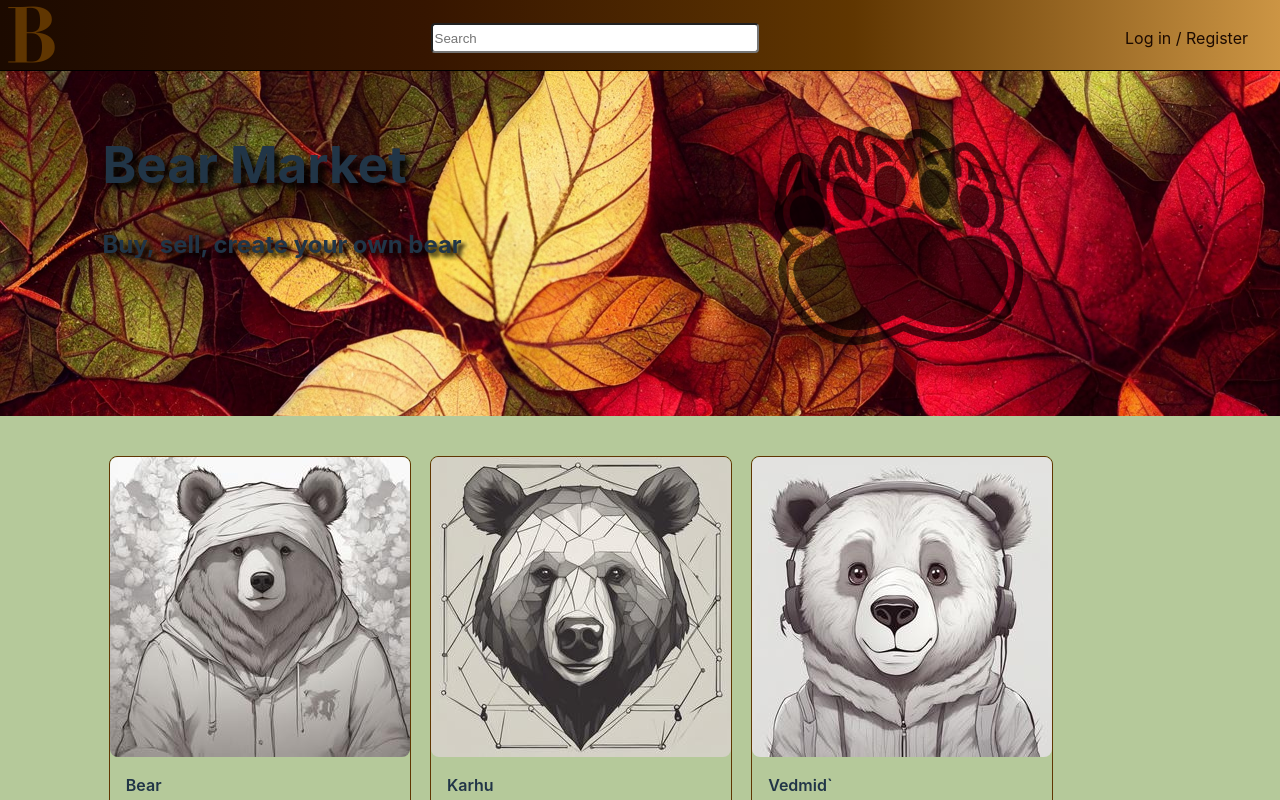
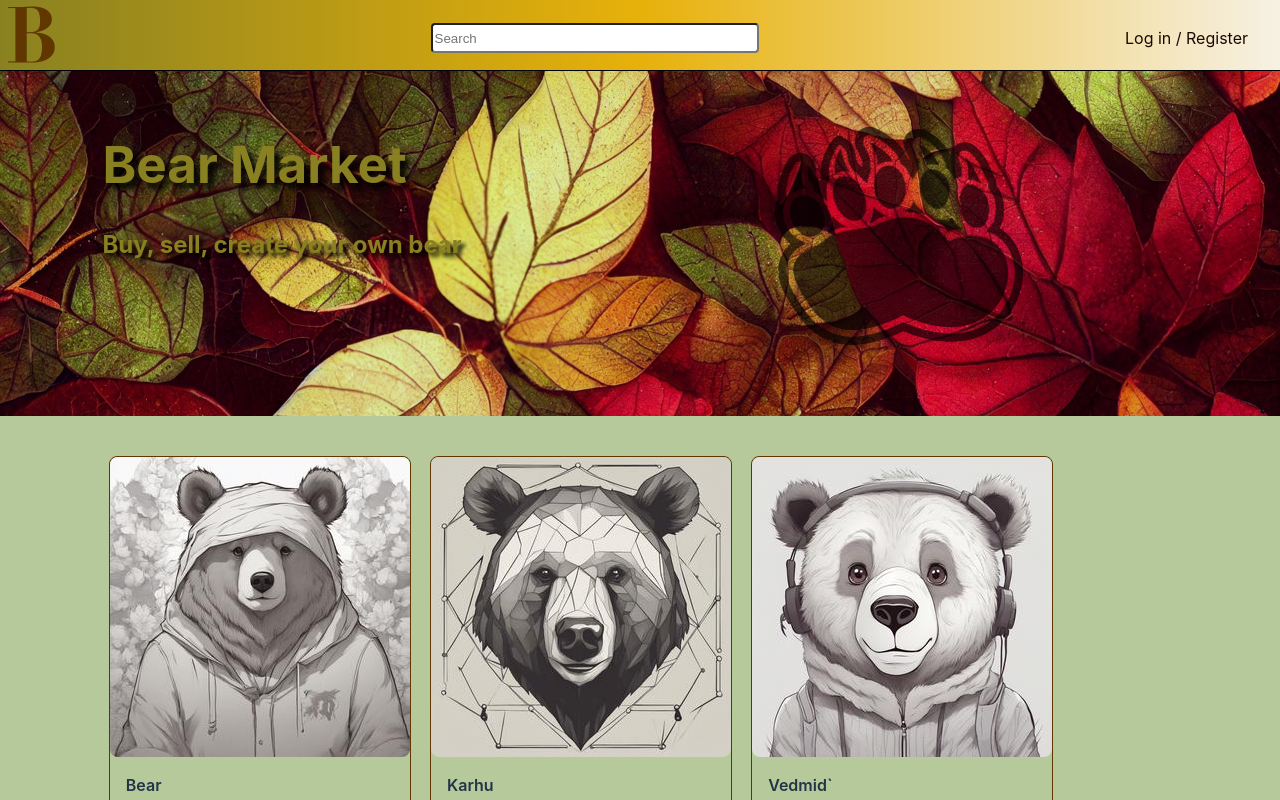
Before and after one commit to pashazzz/bear-market, a React (Vite) app: page / in a window 1280 px wide. Shown: the top 800 px of the page. Built offline with nearby package versions, Linux system fonts and the light colour scheme.

Commit message:
fix colors for light theme

```diff
--- a/src/components/Header/Header.css
+++ b/src/components/Header/Header.css
@@ -44,3 +44,9 @@
     margin-right: 2rem;
   }
 }
+
+@media (prefers-color-scheme: light) {
+  .header-container {
+    background-image: linear-gradient(to right, #898121, #E7B10A, #F7F1E5);
+  }
+}
--- a/src/views/MainView.css
+++ b/src/views/MainView.css
@@ -9,12 +9,12 @@
   position: relative;
 }
 
-.main-container .main-image h1{
+.main-container .main-image h1 {
   margin-top: 10%;
   margin-left: 8%;
   text-shadow: 6px 6px 6px black;
 }
-.main-container .main-image h2{
+.main-container .main-image h2 {
   margin-left: 8%;
   text-shadow: 4px 4px 4px black;
 }
@@ -47,3 +47,15 @@
     right: 20%;
   }
 }
+
+@media (prefers-color-scheme: light) {
+  .main-container .main-image {
+    background: url('/leaves.jpg'), lightcyan;
+    background-blend-mode: multiply;
+    background-position: 50% 50%;
+    background-size: cover;
+  }
+  .main-container .main-image h1, .main-container .main-image h2 {
+    color: #898121;
+  }
+}
```
